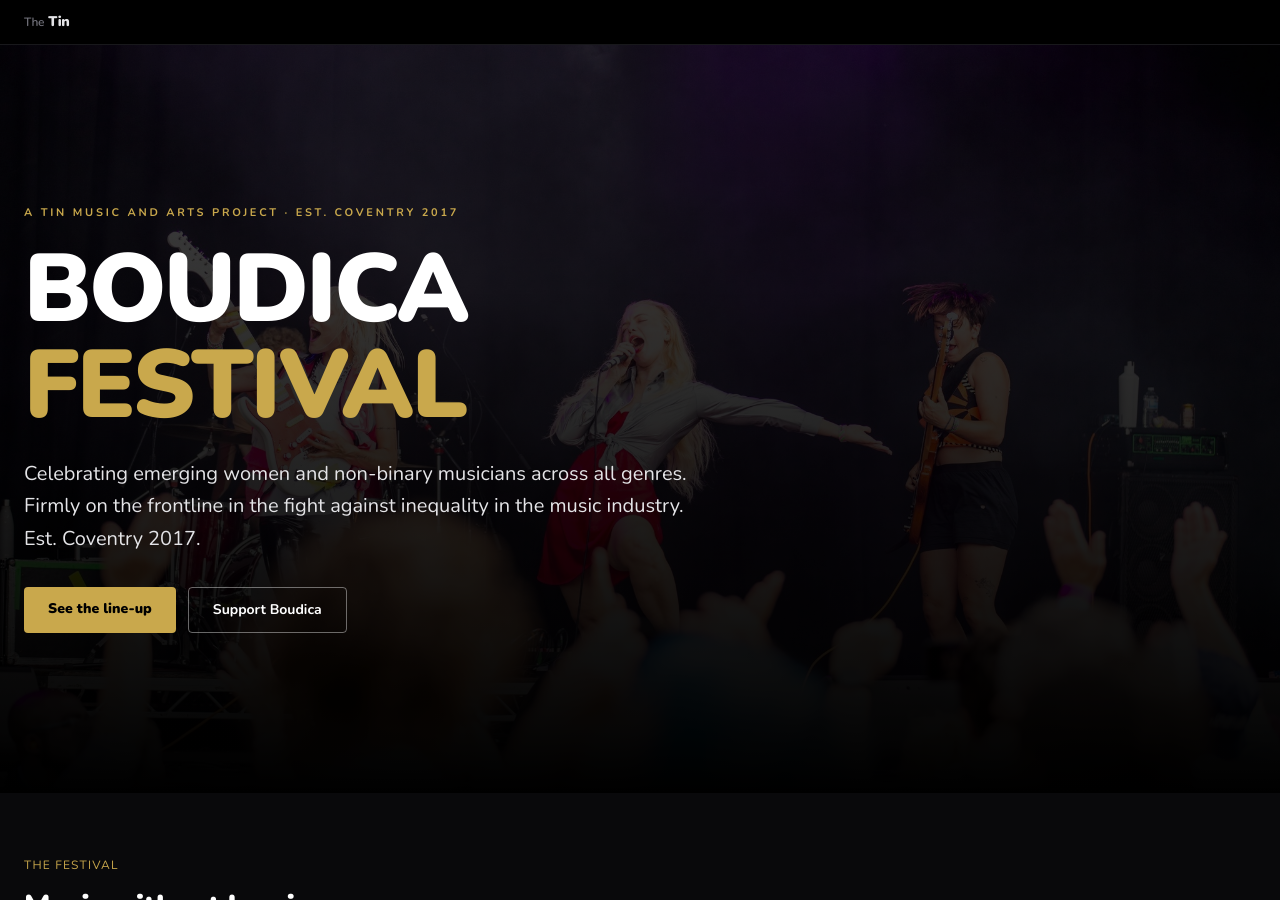
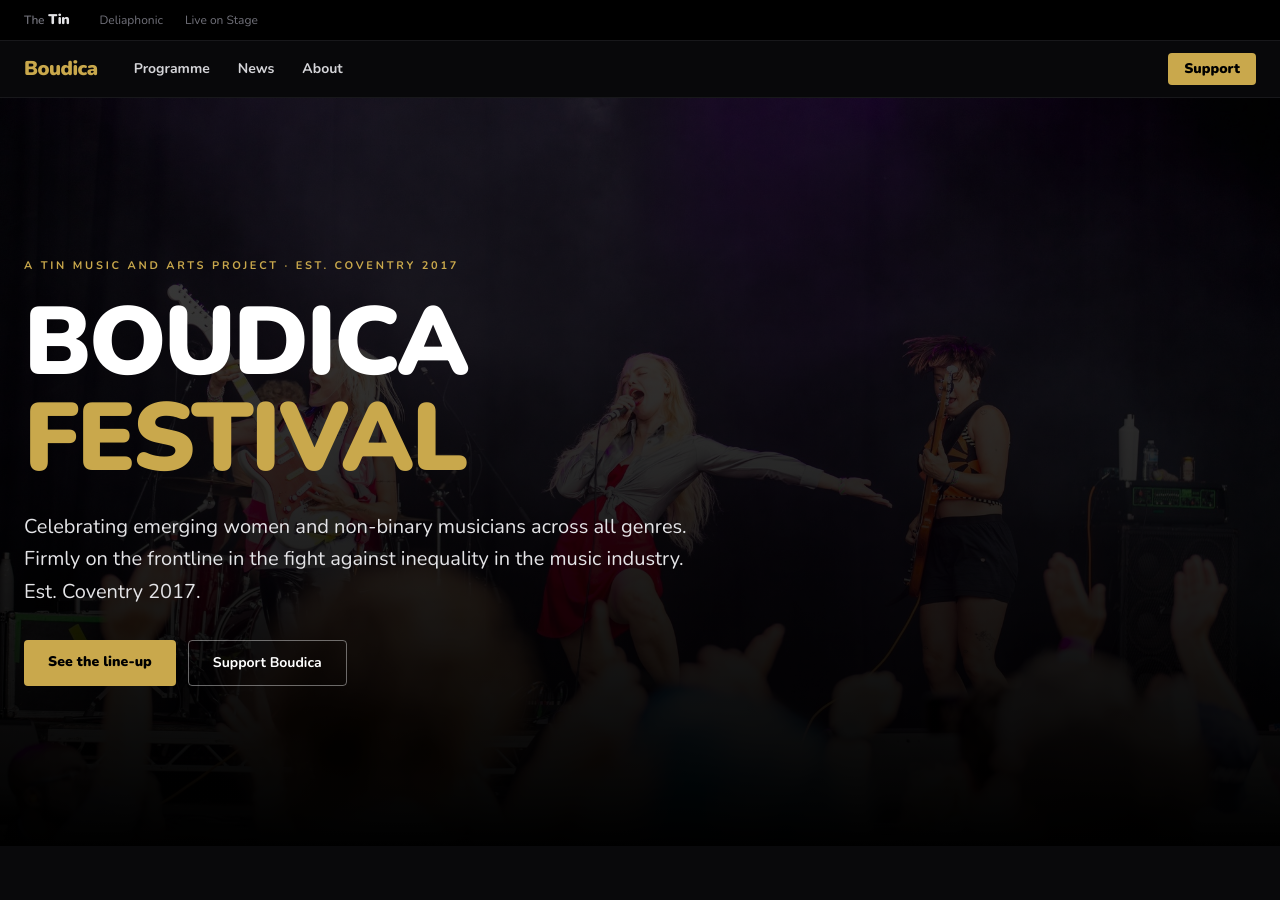
Before and after one commit to thatkevin/boudica-template, a Jekyll site: the page built from index.html, in a window 1280 px wide and 900 px high. Built offline with Jekyll 4.4.1, drawn with Linux system fonts in a browser that asks for light colours; nearby versions of some CDN libraries.

Commit message:
Two-band nav: Tin network bar + site's own menu
Replace the single (empty, tin_navigation-based) top bar with two bands in one
sticky header: band 1 = the Tin network bar (config-driven navigation.network
when GigKit #965 ships, hardcoded sibling links until then), band 2 = this
site's own menu (Programme / News / About). Mobile menu updated; scroll-hide
preserved.

```diff
--- a/_layouts/default.html
+++ b/_layouts/default.html
@@ -39,23 +39,41 @@
 </head>
 <body class="bg-zinc-950 text-white font-sans antialiased">
 
-<!-- Shared Tin bar: the parent (Tin) nav + logo, kept small and subtle (#523) -->
-<header id="tin-bar" class="sticky top-0 z-50 bg-black/95 backdrop-blur border-b border-zinc-900 transition-transform duration-300">
-  <div class="max-w-screen-xl mx-auto px-4 sm:px-6 flex items-center h-11 gap-5">
-
-    <!-- The Tin logo -->
+<!-- Two-band header (one sticky unit so the scroll-hide keeps working):
+     Band 1 = the Tin network bar (The Tin + sibling projects), Band 2 =
+     Boudica's own menu. Band 1 uses the config-driven network nav when present
+     (#965) and falls back to the siblings until that ships. -->
+<header id="tin-bar" class="sticky top-0 z-50 transition-transform duration-300">
+  <!-- Band 1 — network bar -->
+  <div class="bg-black/95 backdrop-blur border-b border-zinc-900">
+    <div class="max-w-screen-xl mx-auto px-4 sm:px-6 flex items-center h-10 gap-5">
       <a href="{{ site.data.settings.tin_url }}" class="flex items-baseline gap-1 flex-shrink-0 leading-none hover:opacity-80 transition-opacity" aria-label="The Tin — home">
         <span class="text-xs font-semibold tracking-tight text-zinc-500">The</span>
         <span class="text-sm font-black tracking-tight text-zinc-200">Tin</span>
       </a>
-
-    <!-- Tin nav (subtle) -->
-    <nav class="hidden sm:flex items-center gap-0.5 flex-1" aria-label="The Tin navigation">
-      {% for item in site.data.settings.tin_navigation.primary %}
+      <nav class="hidden sm:flex items-center gap-0.5 flex-1" aria-label="Tin network">
+        {% assign netnav = site.data.settings.navigation.network %}
+        {% if netnav and netnav.size > 0 %}
+          {% for item in netnav %}
           <a href="{{ item.path }}" class="px-2.5 py-1.5 text-xs font-medium text-zinc-500 hover:text-zinc-200 transition-colors whitespace-nowrap">{{ item.label }}</a>
           {% endfor %}
+        {% else %}
+          <a href="https://deliaphonic.gigkit.site" class="px-2.5 py-1.5 text-xs font-medium text-zinc-500 hover:text-zinc-200 transition-colors whitespace-nowrap">Deliaphonic</a>
+          <a href="https://live-on-stage.gigkit.site" class="px-2.5 py-1.5 text-xs font-medium text-zinc-500 hover:text-zinc-200 transition-colors whitespace-nowrap">Live on Stage</a>
+        {% endif %}
       </nav>
-
+    </div>
+  </div>
+  <!-- Band 2 — Boudica's own menu -->
+  <div class="bg-zinc-950/95 backdrop-blur border-b border-zinc-900">
+    <div class="max-w-screen-xl mx-auto px-4 sm:px-6 flex items-center h-14 gap-6">
+      <a href="/" class="text-xl font-black tracking-tight flex-shrink-0 leading-none text-boudica" aria-label="Boudica Festival — home">Boudica</a>
+      <nav class="hidden sm:flex items-center gap-1 flex-1" aria-label="Boudica navigation">
+        <a href="/#programme" class="px-3 py-2 text-sm font-bold text-zinc-300 hover:text-white transition-colors">Programme</a>
+        <a href="/#news" class="px-3 py-2 text-sm font-bold text-zinc-300 hover:text-white transition-colors">News</a>
+        <a href="/#about" class="px-3 py-2 text-sm font-bold text-zinc-300 hover:text-white transition-colors">About</a>
+      </nav>
+      <a href="https://the-tin.gigkit.site/#support" class="hidden sm:inline-flex items-center bg-boudica text-black text-sm font-black px-4 py-1.5 rounded hover:opacity-90 transition-opacity flex-shrink-0">Support</a>
       <button id="mobile-open-btn"
               class="sm:hidden ml-auto flex items-center gap-1.5 px-2.5 py-1.5 text-xs font-semibold text-zinc-400 hover:text-white transition-colors rounded"
               aria-expanded="false" aria-controls="mobile-menu" aria-label="Open menu">
@@ -64,6 +82,7 @@
         </svg>
         Menu
       </button>
+    </div>
   </div>
 </header>
 
@@ -84,10 +103,19 @@
   </div>
   <nav class="flex-1 flex flex-col justify-center px-6 py-8" aria-label="Mobile navigation">
     <ul class="flex flex-col divide-y divide-zinc-900">
-      {% for item in site.data.settings.tin_navigation.primary %}
-      <li><a href="{{ item.path }}" class="mob-link block py-5 text-3xl font-black text-white hover:text-boudica transition-colors">{{ item.label }}</a></li>
+      <li><a href="/#programme" class="mob-link block py-5 text-3xl font-black text-white hover:text-boudica transition-colors">Programme</a></li>
+      <li><a href="/#news" class="mob-link block py-5 text-3xl font-black text-white hover:text-boudica transition-colors">News</a></li>
+      <li><a href="/#about" class="mob-link block py-5 text-3xl font-black text-white hover:text-boudica transition-colors">About</a></li>
+      {% assign netnav = site.data.settings.navigation.network %}
+      {% if netnav and netnav.size > 0 %}
+        {% for item in netnav %}
+        <li><a href="{{ item.path }}" class="mob-link block py-5 text-xl font-bold text-zinc-500 hover:text-white transition-colors">{{ item.label }}</a></li>
         {% endfor %}
-      <li><a href="{{ site.data.settings.tin_url }}" class="mob-link block py-5 text-3xl font-black text-zinc-500 hover:text-white transition-colors">← The Tin</a></li>
+      {% else %}
+      <li><a href="https://deliaphonic.gigkit.site" class="mob-link block py-5 text-xl font-bold text-zinc-500 hover:text-white transition-colors">Deliaphonic</a></li>
+      <li><a href="https://live-on-stage.gigkit.site" class="mob-link block py-5 text-xl font-bold text-zinc-500 hover:text-white transition-colors">Live on Stage</a></li>
+      <li><a href="{{ site.data.settings.tin_url }}" class="mob-link block py-5 text-xl font-bold text-zinc-500 hover:text-white transition-colors">← The Tin</a></li>
+      {% endif %}
     </ul>
   </nav>
   <div class="px-6 py-5 border-t border-zinc-900">
```
Lines whose indentation alone changed are shown as unchanged.
